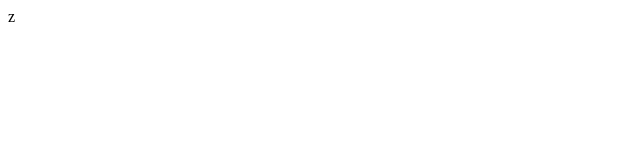
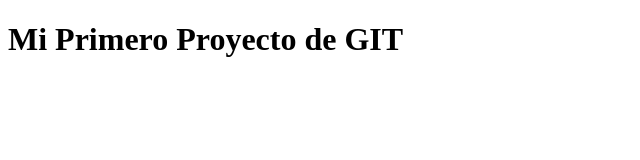
Before and after one commit to Fernav09/proyecto_empresa, a plain HTML site: page Index.html in a window 1280 px wide. Shown: the whole page, without its empty margins (0-640 px from the left). Drawn offline with Linux system fonts and the light colour scheme.

Commit message:
Etiqueta H1 con título

```diff
--- a/Index.html
+++ b/Index.html
@@ -3,7 +3,8 @@
 	<head>
 		<meta charset="UTF-8">
 			<title>Introducción a GIT</title>
-	</head>z
+	</head>
+	<h1>Mi Primero Proyecto de GIT</h1>
 	<body>
 	</body>
 </html>
```
